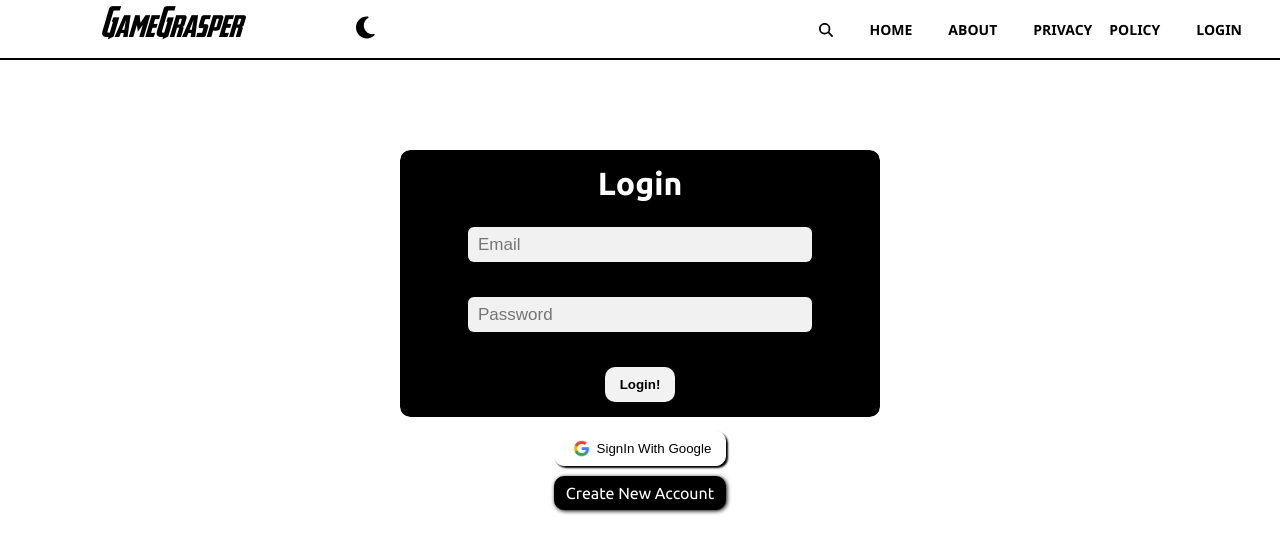
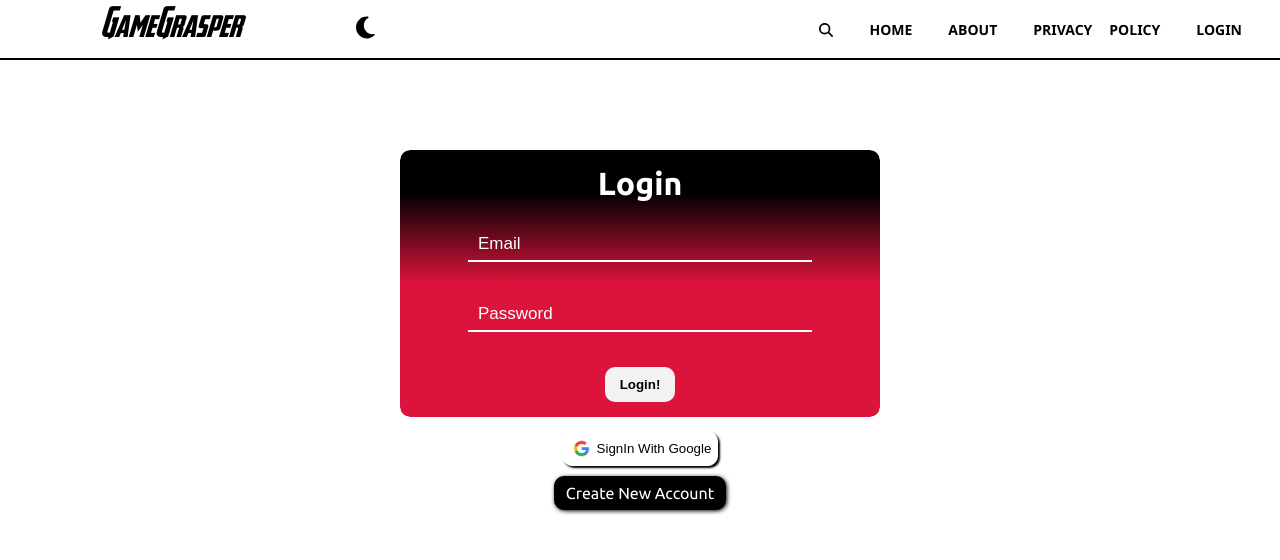
Before and after one commit to NumaanisCoder/GameGrasper, a Next.js app: page /accounts/login in a window 1280 px wide. Shown: the top 560 px of the page. Built offline with nearby package versions, Linux system fonts and the light colour scheme; a web font is replaced by a local one.

Commit message:
updateCSS

```diff
--- a/components/BlogCard/BlogCardStyle.module.css
+++ b/components/BlogCard/BlogCardStyle.module.css
@@ -74,7 +74,7 @@
     border: none;
     border-radius: 0px;
     padding: 6px 8px;
-    border-left: 8px solid rgba(0, 0, 0, 0.814);
+    border-left: 8px solid crimson;;
     width: fit-content;
     font-weight: 400;
     background-color: black;
--- a/components/NavBar/NavBarStyle.module.css
+++ b/components/NavBar/NavBarStyle.module.css
@@ -37,7 +37,7 @@
 }
 
 .navLi > a:hover{
-    background-color: black;
+    background-color: crimson;
     color: white;
     transition: .3s;
 }
--- a/styles/BlogPage.module.css
+++ b/styles/BlogPage.module.css
@@ -225,7 +225,7 @@
     padding: 10px 20px;
     border: none;
     border-radius: 6px;
-    background-color: rgb(29, 81, 176);
+    background-color: crimson;
     color: white;
     text-transform: uppercase;
     transition: transform .2s linear;
--- a/styles/account.module.css
+++ b/styles/account.module.css
@@ -13,7 +13,9 @@
     margin-top: 20px;
     color: white;
     padding: 15px 25px;
-    background-color: black;
+
+    background: linear-gradient(to bottom, black 16%, crimson 50%);
+
     display: flex;
     flex-direction: column;
     align-items: center;
@@ -42,14 +44,16 @@
     font-weight: 600;
 }
 
-.formGroup > input{
+.formGroup input{
     width: 80%;
-    border-radius: 6px;
     outline: 0;
     border: none;
     padding: 10px;
-    background-color: #f1f1f1;
+    color: white;
+    border-bottom: 2px solid white;
+    background: transparent;
 }
+
 .formGroup > a{
     padding: 0px 0px;
     color: rgb(130, 3, 3);
@@ -67,19 +71,24 @@
 .navD{
     display: flex;
     flex-direction: column;
+    align-items: center;
     gap: 10px;
 }
 
 .navD > button{
     display: flex;
-    justify-content: center;
+    justify-content: space-around;
     align-items: center;
+    width: fit-content;
     gap: 3px;
     padding: 4px 6px;
     background-color: white;
     border: 1px solid white;
     border-radius: 10px;
     box-shadow: 2px 2px 2px black;
+}
+.navD > button:hover{
+    cursor: pointer;
 }
 
 .navD > button > img{
--- a/styles/globals.css
+++ b/styles/globals.css
@@ -146,11 +146,12 @@ ol{
 }
 ol > li::marker{
   content: '[' counter(list-item) ']';
+  font-weight: bold;
   color: crimson;
-  font-weight: bold;
-  color: #2172eb;
 }
-
+input::placeholder{
+  color: white;
+}
 
 code{
     max-width: 100%;
```
Also changed, not shown: public/GameGrasperLogo.png.
